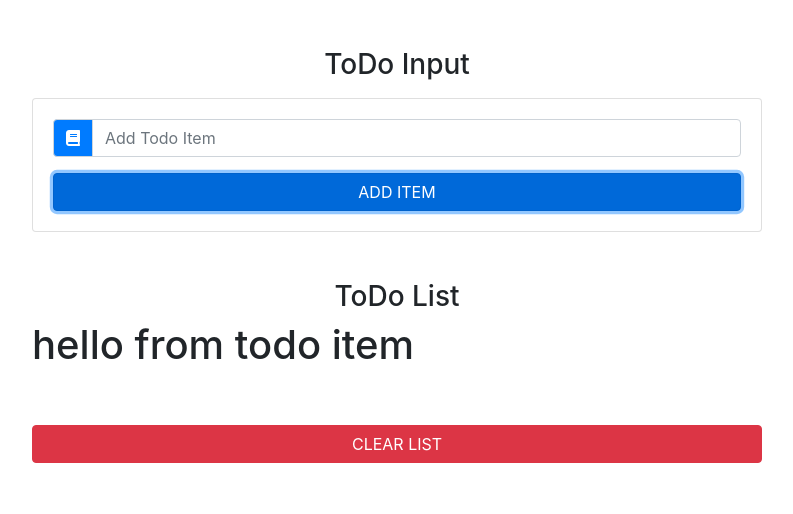
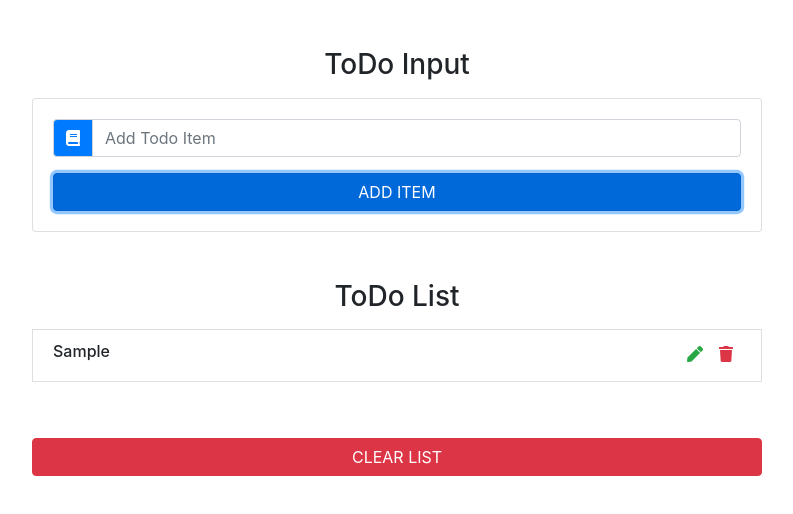
Before and after one commit to MateNaw/React-ToDo, a React (Create React App) app: page / in a window 1280 px wide. Both pictures are taken after typing "Sample" into the empty fields and a click on the button "ADD ITEM". Shown: the top 514 px of the page, without its empty margins (243-1036 px from the left). Built offline with nearby package versions, Linux system fonts and the light colour scheme.

Commit message:
ToDo Input

```diff
--- a/src/components/TodoItem.js
+++ b/src/components/TodoItem.js
@@ -2,6 +2,19 @@
 
 export default class TodoItem extends Component {
   render() {
-    return <h1>hello from todo item</h1>;
+    const { title, handleDelete, handleEdit } = this.props;
+    return (
+      <li className="list-group-item text-capitalized d-flex justify-content-between my-2">
+        <h6>{title}</h6>
+        <div className="todo-icon">
+          <span className="mx-2 text-success" onClick={handleEdit}>
+            <i className="fas fa-pen"></i>
+          </span>
+          <span className="mx-2 text-danger" onClick={handleDelete}>
+            <i className="fas fa-trash"></i>
+          </span>
+        </div>
+      </li>
+    );
   }
 }
```
